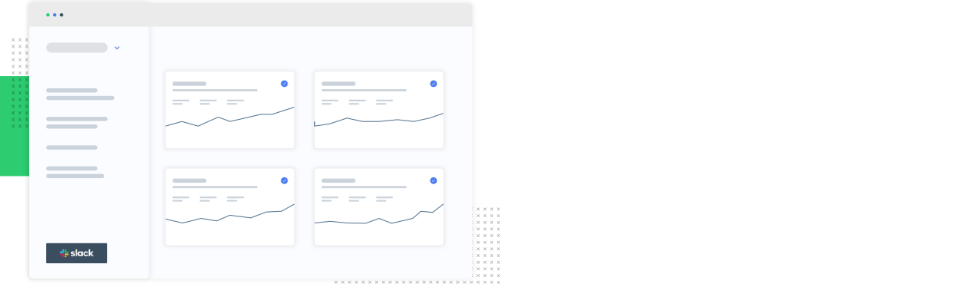
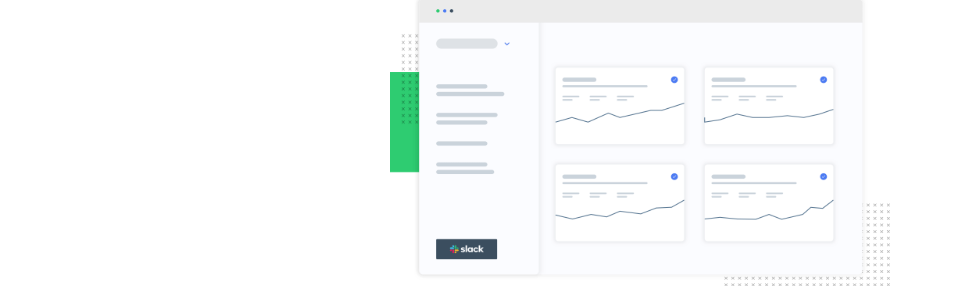
Before and after one commit to Anthony-Brannan/Ping-single-column-coming-soon-page, a website: page index.html in a window 1280 px wide. Shown: the part 126-412 px from the top of the page, without its empty margins (0-953 px from the left). Drawn offline with nearby package versions, Linux system fonts and the light colour scheme.

Commit message:
Centered everything using flexbox as per Frontend Mentor challenge design.

```diff
--- a/style.css
+++ b/style.css
@@ -6,6 +6,18 @@
 
 html {
   font-family: "Libre Franklin", sans-serif;
+}
+
+body {
+  display: flex;
+  flex-direction: column;
+  align-items: center;
+}
+
+main {
+  display: flex;
+  flex-direction: column;
+  align-items: center;
 }
 
 .heading {
```
